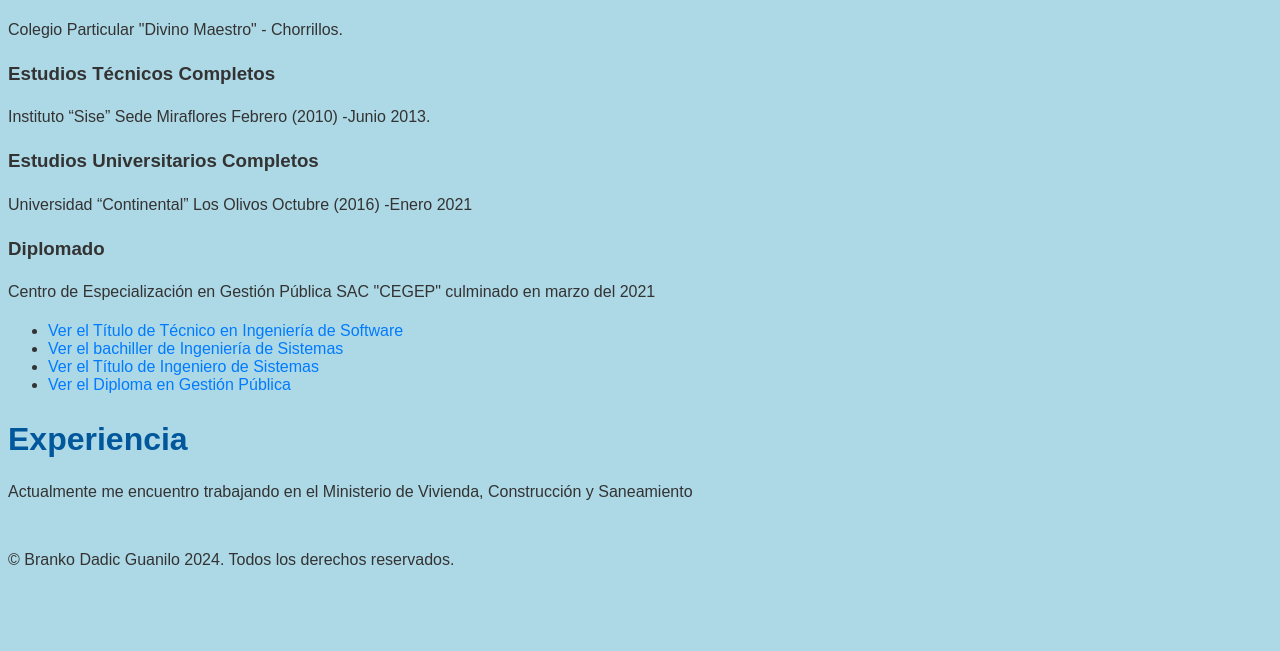
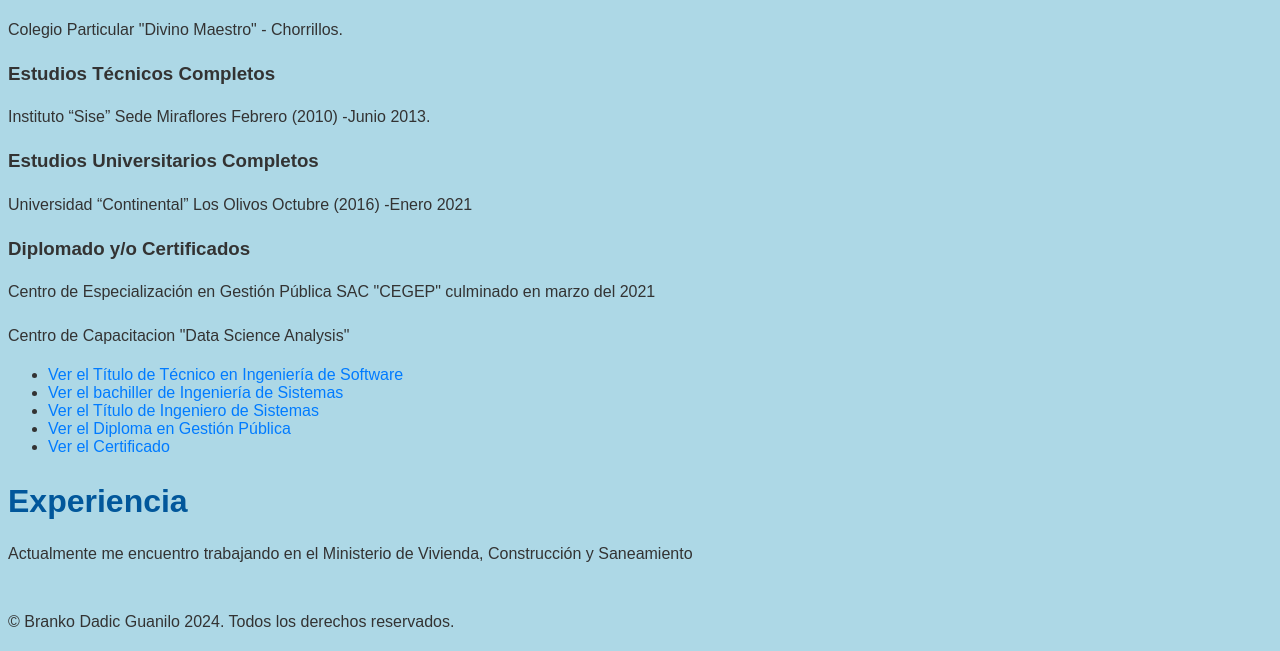
Before and after one commit to bdadic/CV, a plain HTML site: page index.html in a window 1280 px wide. Shown: the part 439-1090 px from the top of the page. Before the commit the page ends 1028 px from the top, so only its background shows below. Drawn offline with Linux system fonts and the light colour scheme.

Commit message:
Update index.html

```diff
--- a/index.html
+++ b/index.html
@@ -46,9 +46,10 @@
             <h3>Estudios Universitarios Completos</h3>
             <p>Universidad “Continental” Los Olivos Octubre (2016) -Enero 2021</p>
         </div>
-                <div class="Diplomado">
-            <h3>Diplomado</h3>
+                <div class="Diplomado y Certificados">
+            <h3>Diplomado y/o Certificados</h3>
             <p>Centro de Especialización en Gestión Pública SAC "CEGEP" culminado en marzo del 2021</p>
+                    <p>Centro de Capacitacion "Data Science Analysis" </p>
         </div>
     <header>
     <nav>
@@ -57,6 +58,7 @@
             <li><a href="https://github.com/bdadic/CV/raw/main/docs/20_B.pdf" target="_blank">Ver el bachiller de Ingeniería de Sistemas</a></li>
             <li><a href="https://github.com/bdadic/CV/raw/main/docs/21_T.pdf" target="_blank">Ver el Título de Ingeniero de Sistemas</a></li>
             <li><a href="https://github.com/bdadic/CV/raw/main/docs/Diploma_Gestion_Publica.pdf" target="_blank">Ver el Diploma en Gestión Pública</a></li>
+            <li><a href="https://github.com/bdadic/CV/raw/main/docs/Certificado.pdf" target="_blank">Ver el Certificado</a></li>
         </ul>
     </nav>
     </header>
```
